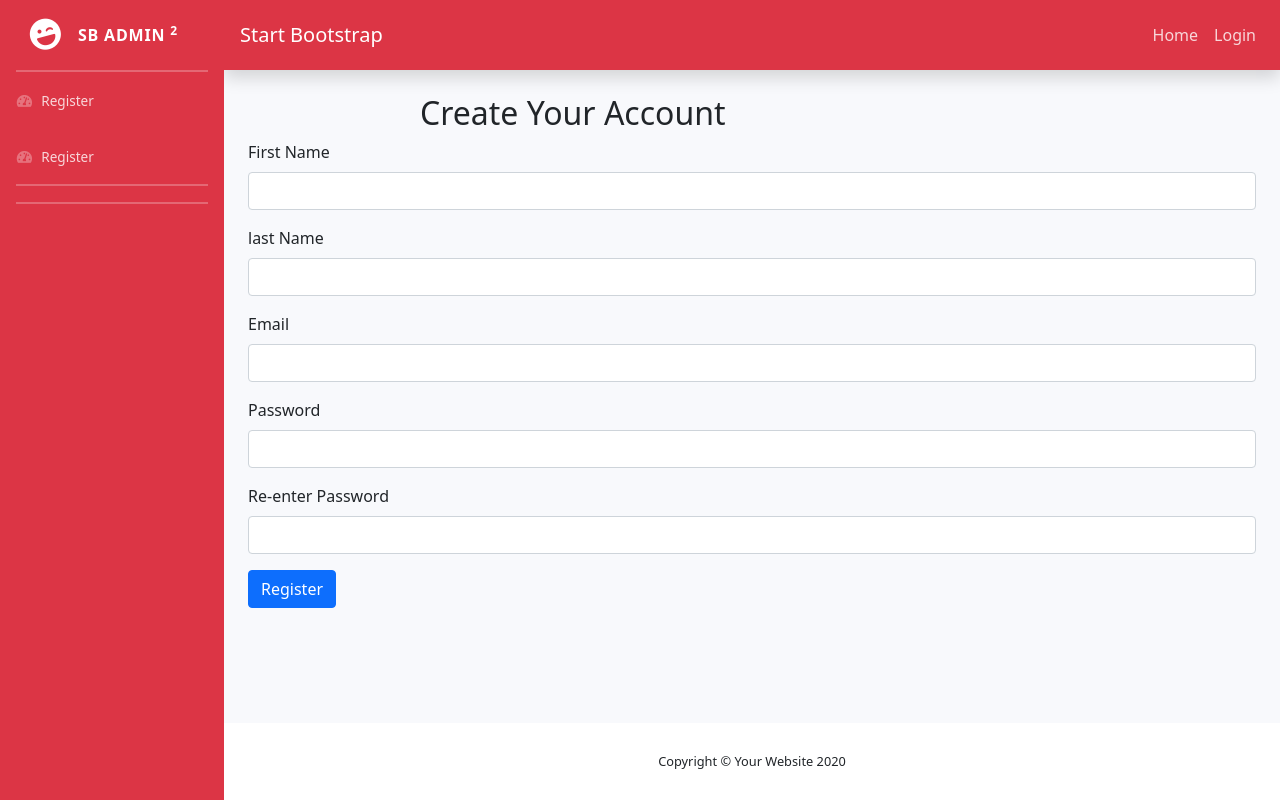
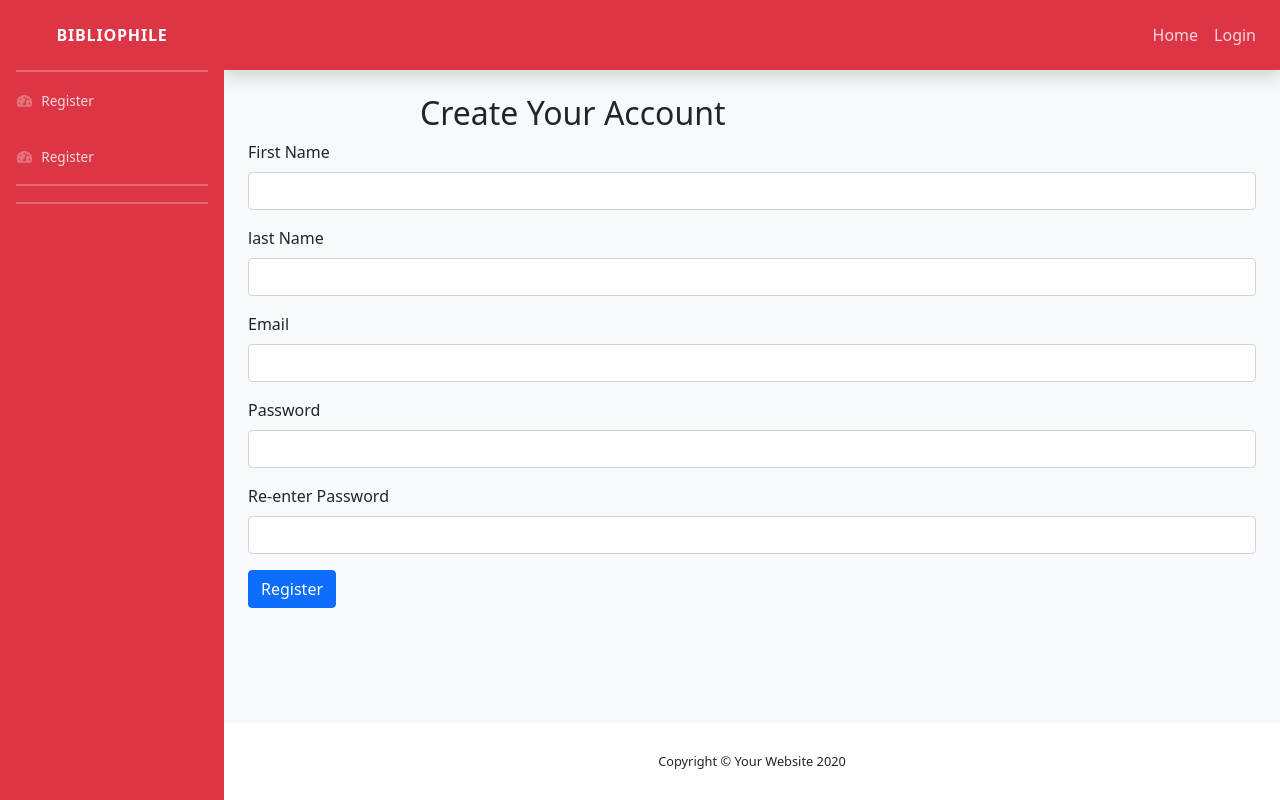
Before and after one commit to Stephen-Nw/digitalLibrary, a Flask app: page /register in a window 1280 px wide. Run offline with Flask 2, Linux system fonts and the light colour scheme; some libraries are stand-ins or nearby versions.

Commit message:
remove navbar brand from forms

```diff
--- a/templates/form_base.html
+++ b/templates/form_base.html
@@ -39,10 +39,10 @@
 
         <!-- Sidebar - Brand -->
         <a class="sidebar-brand d-flex align-items-center justify-content-center" href="index.html">
-            <div class="sidebar-brand-icon rotate-n-15">
-                <i class="fas fa-laugh-wink"></i>
-            </div>
-            <div class="sidebar-brand-text mx-3">SB Admin <sup>2</sup></div>
+<!--            <div class="sidebar-brand-icon rotate-n-15">-->
+<!--                <i class="fas fa-laugh-wink"></i>-->
+<!--            </div>-->
+            <div class="sidebar-brand-text mx-3">Bibliophile</div>
         </a>
 
         <!-- Divider -->
@@ -77,7 +77,7 @@
             <!-- Topbar -->
             <nav class="navbar navbar-expand navbar-dark bg-danger topbar mb-4 static-top shadow">
                 <!--            <div class="container px-4 px-lg-5">-->
-                <a class="navbar-brand" href="#page-top">Start Bootstrap</a>
+<!--                <a class="navbar-brand" href="#page-top">Start Bootstrap</a>-->
                 <button class="navbar-toggler navbar-toggler-right" type="button" data-bs-toggle="collapse"
                         data-bs-target="#navbarResponsive" aria-controls="navbarResponsive" aria-expanded="false"
                         aria-label="Toggle navigation">
```
